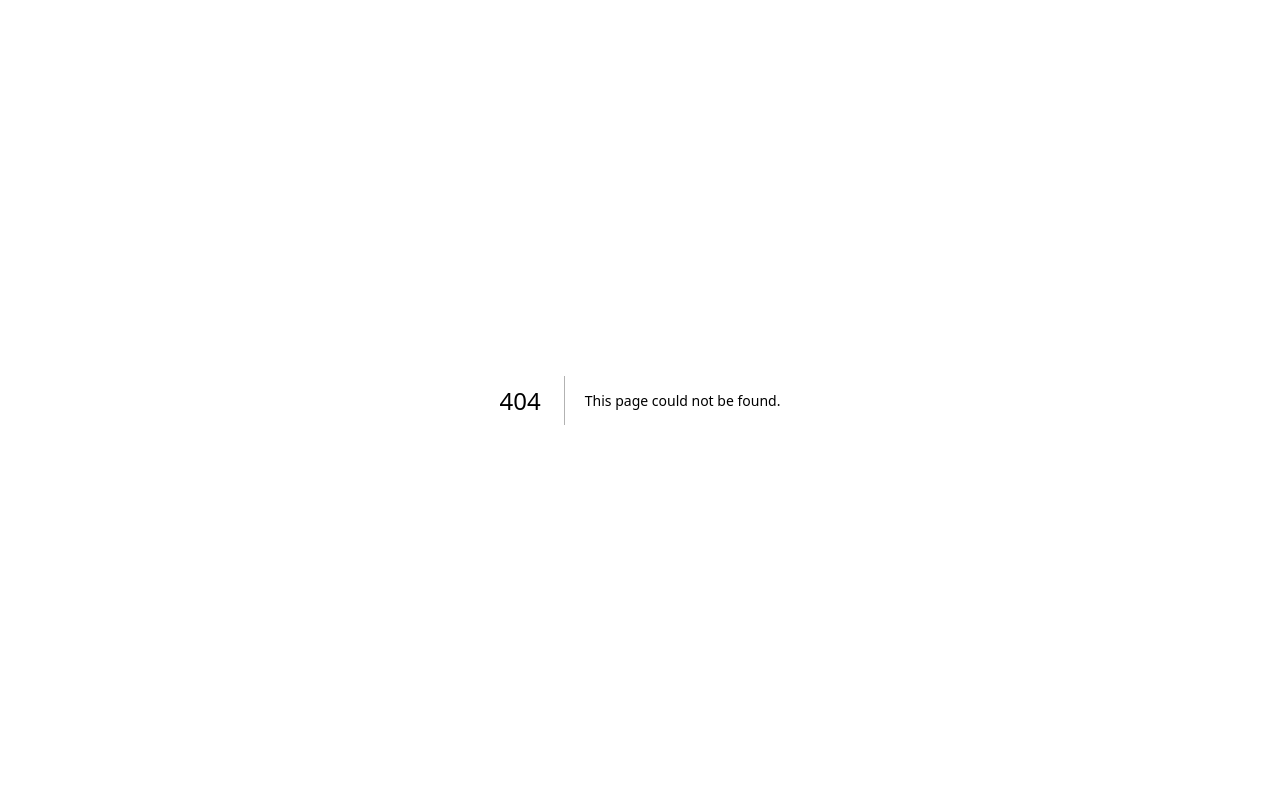
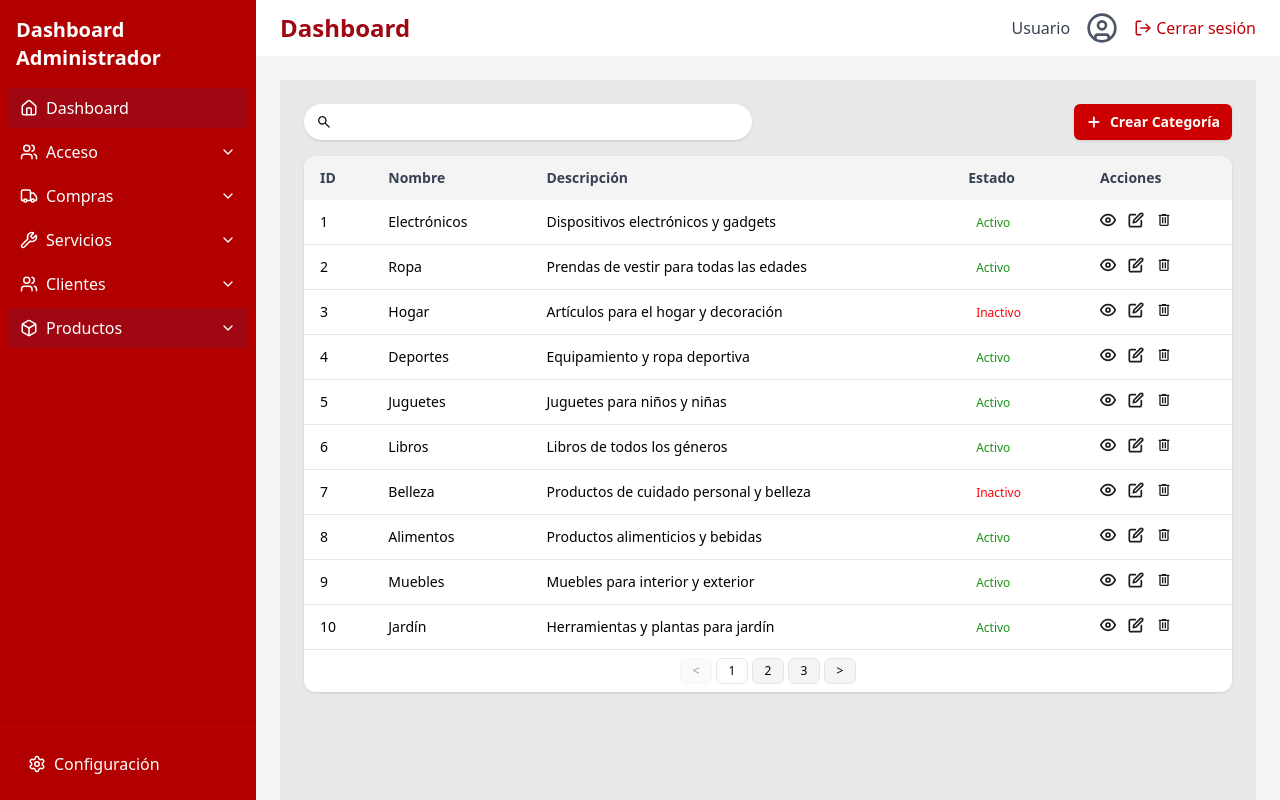
Before and after one commit to Vertecx-CRM/web, a Next.js app in the folder frontend/: page /dashboard/products/categories in a window 1280 px wide. Before the commit this address had no page. Built offline with nearby package versions, Linux system fonts and the light colour scheme.

Commit message:
Fix: change the route of the sign in to the rigth one and the route of products categories

```diff
--- a/frontend/src/app/auth/login/page.tsx
+++ b/frontend/src/app/auth/login/page.tsx
@@ -1,8 +1,4 @@
 import LoginPage from "@/features/auth/login/login";
-import CategoriesPage from "@/features/dashboard/CategoryProducts";
-import UsersPage from "@/features/dashboard/Users";
-import SuppliersPage from "@/features/suppliers/pages/suplierss";
-import { ToastContainer } from 'react-toastify';
 export default function page() {
-  return <CategoriesPage />;
+  return <LoginPage />;
 }
--- /dev/null
+++ b/frontend/src/app/dashboard/products/categories/page.tsx
@@ -0,0 +1,5 @@
+import CategoriesPage from "@/features/dashboard/CategoryProducts";
+
+export default function Page() {
+  return <CategoriesPage />;
+}
--- a/frontend/src/features/dashboard/CategoryProducts/index.tsx
+++ b/frontend/src/features/dashboard/CategoryProducts/index.tsx
@@ -2,8 +2,8 @@
 
 import Colors from "@/shared/theme/colors";
 import { useMemo, useState } from "react";
-import { ToastContainer } from 'react-toastify';
-import 'react-toastify/dist/ReactToastify.css';
+import { ToastContainer } from "react-toastify";
+import "react-toastify/dist/ReactToastify.css";
 import { CreateCategoryModal } from "./components/CreateCategoryProduct";
 
 /** ====== Tipos ====== */
@@ -16,36 +16,186 @@ type Row = {
 
 /** ====== Datos realistas (30 ítems) ====== */
 const MOCK: Row[] = [
-    { id: 1, nombre: "Electrónicos", descripcion: "Dispositivos electrónicos y gadgets", estado: "Activo" },
-    { id: 2, nombre: "Ropa", descripcion: "Prendas de vestir para todas las edades", estado: "Activo" },
-    { id: 3, nombre: "Hogar", descripcion: "Artículos para el hogar y decoración", estado: "Inactivo" },
-    { id: 4, nombre: "Deportes", descripcion: "Equipamiento y ropa deportiva", estado: "Activo" },
-    { id: 5, nombre: "Juguetes", descripcion: "Juguetes para niños y niñas", estado: "Activo" },
-    { id: 6, nombre: "Libros", descripcion: "Libros de todos los géneros", estado: "Activo" },
-    { id: 7, nombre: "Belleza", descripcion: "Productos de cuidado personal y belleza", estado: "Inactivo" },
-    { id: 8, nombre: "Alimentos", descripcion: "Productos alimenticios y bebidas", estado: "Activo" },
-    { id: 9, nombre: "Muebles", descripcion: "Muebles para interior y exterior", estado: "Activo" },
-    { id: 10, nombre: "Jardín", descripcion: "Herramientas y plantas para jardín", estado: "Activo" },
-    { id: 11, nombre: "Tecnología", descripcion: "Dispositivos tecnológicos y accesorios", estado: "Activo" },
-    { id: 12, nombre: "Salud", descripcion: "Productos para el cuidado de la salud", estado: "Inactivo" },
-    { id: 13, nombre: "Automóviles", descripcion: "Accesorios y repuestos para autos", estado: "Activo" },
-    { id: 14, nombre: "Instrumentos", descripcion: "Instrumentos musicales y accesorios", estado: "Activo" },
-    { id: 15, nombre: "Oficina", descripcion: "Suministros y muebles de oficina", estado: "Activo" },
-    { id: 16, nombre: "Bebés", descripcion: "Productos para bebés y niños pequeños", estado: "Inactivo" },
-    { id: 17, nombre: "Mascotas", descripcion: "Alimentos y accesorios para mascotas", estado: "Activo" },
-    { id: 18, nombre: "Viajes", descripcion: "Equipaje y accesorios de viaje", estado: "Activo" },
-    { id: 19, nombre: "Joyeria", descripcion: "Joyas y accesorios personales", estado: "Activo" },
-    { id: 20, nombre: "Herramientas", descripcion: "Herramientas manuales y eléctricas", estado: "Inactivo" },
-    { id: 21, nombre: "Arte", descripcion: "Materiales y suministros de arte", estado: "Activo" },
-    { id: 22, nombre: "Videojuegos", descripcion: "Consolas y videojuegos", estado: "Activo" },
-    { id: 23, nombre: "Fotografía", descripcion: "Cámaras y equipos de fotografía", estado: "Activo" },
-    { id: 24, nombre: "Relojes", descripcion: "Relojes de pulsera y de pared", estado: "Inactivo" },
-    { id: 25, nombre: "Calzado", descripcion: "Zapatos y calzado para toda ocasión", estado: "Activo" },
-    { id: 26, nombre: "Outdoor", descripcion: "Equipamiento para actividades al aire libre", estado: "Activo" },
-    { id: 27, nombre: "Limpieza", descripcion: "Productos de limpieza para el hogar", estado: "Activo" },
-    { id: 28, nombre: "Electrodomésticos", descripcion: "Electrodomésticos grandes y pequeños", estado: "Inactivo" },
-    { id: 29, nombre: "Navidad", descripcion: "Decoraciones y artículos navideños", estado: "Activo" },
-    { id: 30, nombre: "Coleccionables", descripcion: "Artículos de colección y antigüedades", estado: "Activo" },
+  {
+    id: 1,
+    nombre: "Electrónicos",
+    descripcion: "Dispositivos electrónicos y gadgets",
+    estado: "Activo",
+  },
+  {
+    id: 2,
+    nombre: "Ropa",
+    descripcion: "Prendas de vestir para todas las edades",
+    estado: "Activo",
+  },
+  {
+    id: 3,
+    nombre: "Hogar",
+    descripcion: "Artículos para el hogar y decoración",
+    estado: "Inactivo",
+  },
+  {
+    id: 4,
+    nombre: "Deportes",
+    descripcion: "Equipamiento y ropa deportiva",
+    estado: "Activo",
+  },
+  {
+    id: 5,
+    nombre: "Juguetes",
+    descripcion: "Juguetes para niños y niñas",
+    estado: "Activo",
+  },
+  {
+    id: 6,
+    nombre: "Libros",
+    descripcion: "Libros de todos los géneros",
+    estado: "Activo",
+  },
+  {
+    id: 7,
+    nombre: "Belleza",
+    descripcion: "Productos de cuidado personal y belleza",
+    estado: "Inactivo",
+  },
+  {
+    id: 8,
+    nombre: "Alimentos",
+    descripcion: "Productos alimenticios y bebidas",
+    estado: "Activo",
+  },
+  {
+    id: 9,
+    nombre: "Muebles",
+    descripcion: "Muebles para interior y exterior",
+    estado: "Activo",
+  },
+  {
+    id: 10,
+    nombre: "Jardín",
+    descripcion: "Herramientas y plantas para jardín",
+    estado: "Activo",
+  },
+  {
+    id: 11,
+    nombre: "Tecnología",
+    descripcion: "Dispositivos tecnológicos y accesorios",
+    estado: "Activo",
+  },
+  {
+    id: 12,
+    nombre: "Salud",
+    descripcion: "Productos para el cuidado de la salud",
+    estado: "Inactivo",
+  },
+  {
+    id: 13,
+    nombre: "Automóviles",
+    descripcion: "Accesorios y repuestos para autos",
+    estado: "Activo",
+  },
+  {
+    id: 14,
+    nombre: "Instrumentos",
+    descripcion: "Instrumentos musicales y accesorios",
+    estado: "Activo",
+  },
+  {
+    id: 15,
+    nombre: "Oficina",
+    descripcion: "Suministros y muebles de oficina",
+    estado: "Activo",
+  },
+  {
+    id: 16,
+    nombre: "Bebés",
+    descripcion: "Productos para bebés y niños pequeños",
+    estado: "Inactivo",
+  },
+  {
+    id: 17,
+    nombre: "Mascotas",
+    descripcion: "Alimentos y accesorios para mascotas",
+    estado: "Activo",
+  },
+  {
+    id: 18,
+    nombre: "Viajes",
+    descripcion: "Equipaje y accesorios de viaje",
+    estado: "Activo",
+  },
+  {
+    id: 19,
+    nombre: "Joyeria",
+    descripcion: "Joyas y accesorios personales",
+    estado: "Activo",
+  },
+  {
+    id: 20,
+    nombre: "Herramientas",
+    descripcion: "Herramientas manuales y eléctricas",
+    estado: "Inactivo",
+  },
+  {
+    id: 21,
+    nombre: "Arte",
+    descripcion: "Materiales y suministros de arte",
+    estado: "Activo",
+  },
+  {
+    id: 22,
+    nombre: "Videojuegos",
+    descripcion: "Consolas y videojuegos",
+    estado: "Activo",
+  },
+  {
+    id: 23,
+    nombre: "Fotografía",
+    descripcion: "Cámaras y equipos de fotografía",
+    estado: "Activo",
+  },
+  {
+    id: 24,
+    nombre: "Relojes",
+    descripcion: "Relojes de pulsera y de pared",
+    estado: "Inactivo",
+  },
+  {
+    id: 25,
+    nombre: "Calzado",
+    descripcion: "Zapatos y calzado para toda ocasión",
+    estado: "Activo",
+  },
+  {
+    id: 26,
+    nombre: "Outdoor",
+    descripcion: "Equipamiento para actividades al aire libre",
+    estado: "Activo",
+  },
+  {
+    id: 27,
+    nombre: "Limpieza",
+    descripcion: "Productos de limpieza para el hogar",
+    estado: "Activo",
+  },
+  {
+    id: 28,
+    nombre: "Electrodomésticos",
+    descripcion: "Electrodomésticos grandes y pequeños",
+    estado: "Inactivo",
+  },
+  {
+    id: 29,
+    nombre: "Navidad",
+    descripcion: "Decoraciones y artículos navideños",
+    estado: "Activo",
+  },
+  {
+    id: 30,
+    nombre: "Coleccionables",
+    descripcion: "Artículos de colección y antigüedades",
+    estado: "Activo",
+  },
 ];
 
 export default function CategoriesPage() {
@@ -71,7 +221,7 @@ export default function CategoriesPage() {
     const term = q.trim().toLowerCase();
     if (!term) return categories;
     return categories.filter(
-            r =>
+      (r) =>
         r.nombre.toLowerCase().includes(term) ||
         r.descripcion.toLowerCase().includes(term)
     );
@@ -83,22 +233,11 @@ export default function CategoriesPage() {
 
   return (
     <div className="min-h-screen flex">
-            {/* Sidebar (color exacto pedido) */}
-            <aside className="w-64 h-screen text-white flex-shrink-0" style={{ backgroundColor: "#B20000" }}>
-                <div className="px-4 py-6 font-semibold">
-                    Dashboard <br /> Administrador
-                </div>
-                <nav className="text-sm divide-y divide-white/10">
-                    {["Dashboard", "Acceso", "Productos", "Servicios", "Clientes", "Configuración"].map((item, i) => (
-                        <div key={i} className="px-4 py-3 hover:bg-white/10 cursor-pointer">
-                            {item}
-                        </div>
-                    ))}
-                </nav>
-            </aside>
-
       {/* Contenido */}
-            <main className="flex-1 flex flex-col bg-gray-100" style={{ backgroundColor: "#E8E8E8" }}>
+      <main
+        className="flex-1 flex flex-col bg-gray-100"
+        style={{ backgroundColor: "#E8E8E8" }}
+      >
         {/* Toast Container para mostrar notificaciones */}
         <ToastContainer
           position="bottom-right"
@@ -113,17 +252,6 @@ export default function CategoriesPage() {
           theme="light"
         />
 
-                {/* Header */}
-                <header className="sticky top-0 z-30 bg-white/90 backdrop-blur border-b">
-                    <div className="mx-auto max-w-7xl px-6 py-3 flex items-center justify-between">
-                        <h1 className="text-3xl font-extrabold tracking-tight text-red-700">Categorías de Productos</h1>
-                        <div className="flex items-center gap-3 text-sm text-gray-600">
-                            <span>Joao Estid Ortiz Cuello</span>
-                            <div className="h-8 w-8 rounded-full bg-gray-200" />
-                        </div>
-                    </div>
-                </header>
-
         {/* Tools + Tabla */}
         <div className="flex-1 px-6 py-6">
           <div className="mb-4 flex items-center justify-between gap-3">
@@ -135,12 +263,19 @@ export default function CategoriesPage() {
               />
               <input
                 value={q}
-                                onChange={(e) => { setQ(e.target.value); setPage(1); }}
+                onChange={(e) => {
+                  setQ(e.target.value);
+                  setPage(1);
+                }}
                 className="w-full rounded-full border-none bg-white px-9 py-2 text-sm shadow-sm focus:outline-none focus:ring-2 focus:ring-red-400"
               />
             </div>
 
-                        <button className="inline-flex items-center gap-2 rounded-md bg-red-600 px-3 py-2 text-sm font-semibold text-white shadow-sm hover:bg-red-700" style={{ background: Colors.buttons.primary }} onClick={() => setIsCreateModalOpen(true)}>
+            <button
+              className="inline-flex items-center gap-2 rounded-md bg-red-600 px-3 py-2 text-sm font-semibold text-white shadow-sm hover:bg-red-700"
+              style={{ background: Colors.buttons.primary }}
+              onClick={() => setIsCreateModalOpen(true)}
+            >
               <img src="/icons/Plus.svg" className="h-4 w-4" />
               Crear Categoría
             </button>
@@ -153,7 +288,10 @@ export default function CategoriesPage() {
 
           <div className="overflow-hidden rounded-xl bg-white shadow-sm flex flex-col">
             <table className="min-w-full text-sm">
-                            <thead className="bg-gray-50 text-gray-700 sticky top-0 z-10" style={{ backgroundColor: Colors.table.header }}>
+              <thead
+                className="bg-gray-50 text-gray-700 sticky top-0 z-10"
+                style={{ backgroundColor: Colors.table.header }}
+              >
                 <tr className="text-left">
                   <Th>ID</Th>
                   <Th>Nombre</Th>
@@ -164,7 +302,7 @@ export default function CategoriesPage() {
               </thead>
               <tbody className="divide-y divide-[#E6E6E6]">
                 {current.map((r) => (
-                                    <tr key={r.id} className="hover:bg-gray-50" >
+                  <tr key={r.id} className="hover:bg-gray-50">
                     <Td>{r.id}</Td>
                     <Td>{r.nombre}</Td>
                     <Td>{r.descripcion}</Td>
@@ -172,7 +310,10 @@ export default function CategoriesPage() {
                       <span
                         className="rounded-full px-2 py-0.5 text-xs font-medium"
                         style={{
-                                                    color: r.estado === "Activo" ? Colors.states.success : Colors.states.inactive
+                          color:
+                            r.estado === "Activo"
+                              ? Colors.states.success
+                              : Colors.states.inactive,
                         }}
                       >
                         {r.estado}
@@ -180,9 +321,15 @@ export default function CategoriesPage() {
                     </Td>
                     <Td>
                       <div className="flex items-center gap-3 text-gray-600">
-                                                <button className="hover:text-gray-900" title="Ver"><img src="/icons/Eye.svg" className="h-4 w-4" /></button>
-                                                <button className="hover:text-gray-900" title="Editar"><img src="/icons/Edit.svg" className="h-4 w-4" /></button>
-                                                <button className="hover:text-red-600" title="Eliminar"><img src="/icons/delete.svg" className="h-4 w-4" /></button>
+                        <button className="hover:text-gray-900" title="Ver">
+                          <img src="/icons/Eye.svg" className="h-4 w-4" />
+                        </button>
+                        <button className="hover:text-gray-900" title="Editar">
+                          <img src="/icons/Edit.svg" className="h-4 w-4" />
+                        </button>
+                        <button className="hover:text-red-600" title="Eliminar">
+                          <img src="/icons/delete.svg" className="h-4 w-4" />
+                        </button>
                       </div>
                     </Td>
                   </tr>
@@ -190,26 +337,43 @@ export default function CategoriesPage() {
 
                 {current.length === 0 && (
                   <tr>
-                                        <td colSpan={5} className="px-4 py-10 text-center text-gray-500">Sin resultados.</td>
+                    <td
+                      colSpan={5}
+                      className="px-4 py-10 text-center text-gray-500"
+                    >
+                      Sin resultados.
+                    </td>
                   </tr>
                 )}
               </tbody>
             </table>
 
             {/* Paginación */}
-                        <div className="border-t border-[#E6E6E6] bg-white px-3 py-2" >
+            <div className="border-t border-[#E6E6E6] bg-white px-3 py-2">
               <div className="flex items-center justify-center gap-1">
-                                <PageBtn onClick={() => goTo(page - 1)} disabled={page === 1}>{"<"}</PageBtn>
+                <PageBtn onClick={() => goTo(page - 1)} disabled={page === 1}>
+                  {"<"}
+                </PageBtn>
                 {Array.from({ length: totalPages }).map((_, i) => {
                   const p = i + 1;
                   const active = p === page;
                   return (
-                                        <PageBtn key={p} onClick={() => goTo(p)} active={active} aria-current={active ? "page" : undefined}>
+                    <PageBtn
+                      key={p}
+                      onClick={() => goTo(p)}
+                      active={active}
+                      aria-current={active ? "page" : undefined}
+                    >
                       {p}
                     </PageBtn>
                   );
                 })}
-                                <PageBtn onClick={() => goTo(page + 1)} disabled={page === totalPages}>{">"}</PageBtn>
+                <PageBtn
+                  onClick={() => goTo(page + 1)}
+                  disabled={page === totalPages}
+                >
+                  {">"}
+                </PageBtn>
               </div>
             </div>
           </div>
@@ -223,11 +387,21 @@ export default function CategoriesPage() {
 function Th({ children }: { children: React.ReactNode }) {
   return <th className="px-4 py-3 font-semibold">{children}</th>;
 }
-function Td({ children, className = "" }: { children: React.ReactNode; className?: string }) {
+function Td({
+  children,
+  className = "",
+}: {
+  children: React.ReactNode;
+  className?: string;
+}) {
   return <td className={`px-4 py-3 align-top ${className}`}>{children}</td>;
 }
 function PageBtn({
-    children, onClick, disabled, active, ...rest
+  children,
+  onClick,
+  disabled,
+  active,
+  ...rest
 }: React.ButtonHTMLAttributes<HTMLButtonElement> & { active?: boolean }) {
   return (
     <button
@@ -235,7 +409,7 @@ function PageBtn({
       onClick={onClick}
       disabled={disabled}
       style={{
-                backgroundColor: active ? 'white' : Colors.table.header,
+        backgroundColor: active ? "white" : Colors.table.header,
         borderColor: Colors.table.lines,
       }}
       className="min-w-8 rounded-md px-2 py-1 text-xs border text-black disabled:opacity-40 disabled:pointer-events-none transition-colors duration-200"
--- a/frontend/src/features/dashboard/layout/AsideNav.tsx
+++ b/frontend/src/features/dashboard/layout/AsideNav.tsx
@@ -12,6 +12,7 @@ import {
   Wrench,
   Truck,
   ChevronDown,
+  Box,
 } from "lucide-react";
 import Colors from "@/shared/theme/colors";
 
@@ -199,6 +200,47 @@ const AsideNav = () => {
             </div>
           )}
         </div>
+        {/* Productos */}
+        <div className="relative">
+          <button
+            onClick={() => toggleMenu("productos")}
+            className={`flex items-center justify-between w-full px-3 py-2 rounded-md ${isActive(
+              routes.dashboard.products
+            )}`}
+          >
+            <span className="flex items-center gap-2">
+              <Box size={18} /> Productos
+            </span>
+            <ChevronDown
+              size={16}
+              className={`transition-transform ${
+                openMenu === "productos" ? "rotate-180" : ""
+              }`}
+            />
+          </button>
+          {openMenu === "productos" && (
+            <div className="absolute top-0 left-full ml-1 bg-white text-red-800 rounded-md shadow-lg flex flex-col w-56 z-50">
+              <Link
+                href={routes.dashboard.products}
+                className="px-3 py-2 hover:bg-gray-200"
+              >
+                Listado
+              </Link>
+              <Link
+                href={routes.notFound}
+                className="px-3 py-2 hover:bg-gray-200"
+              >
+                Nuevo producto
+              </Link>
+              <Link
+                href={routes.dashboard.productsCategories}
+                className="px-3 py-2 hover:bg-gray-200"
+              >
+                Categorías
+              </Link>
+            </div>
+          )}
+        </div>
       </nav>
 
       {/* Configuración */}
```
Lines whose indentation alone changed are shown as unchanged.
